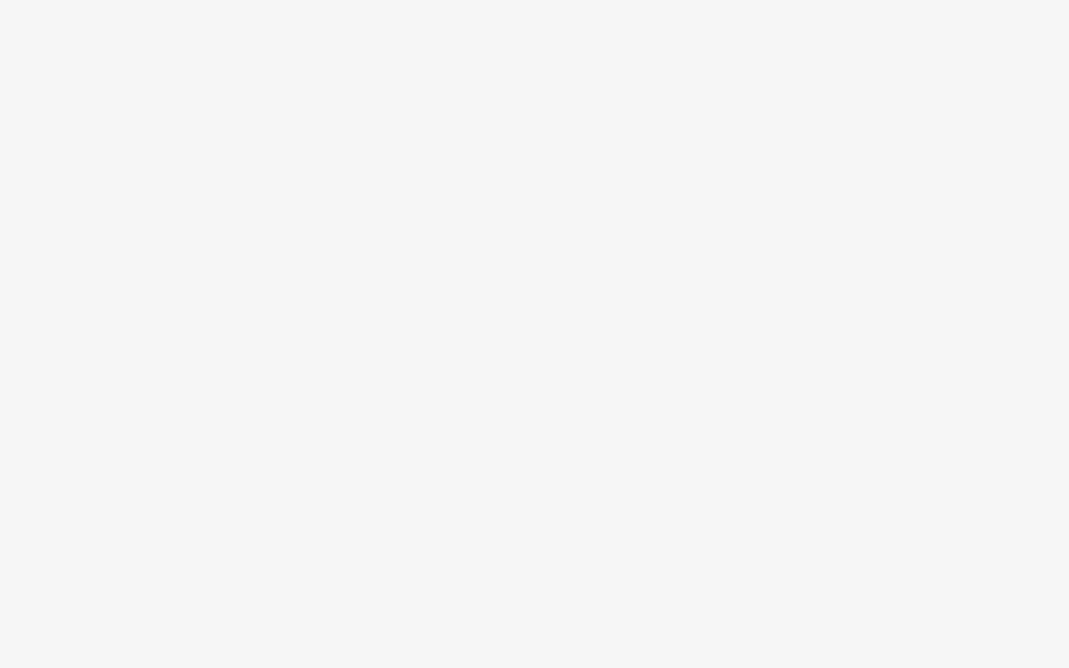
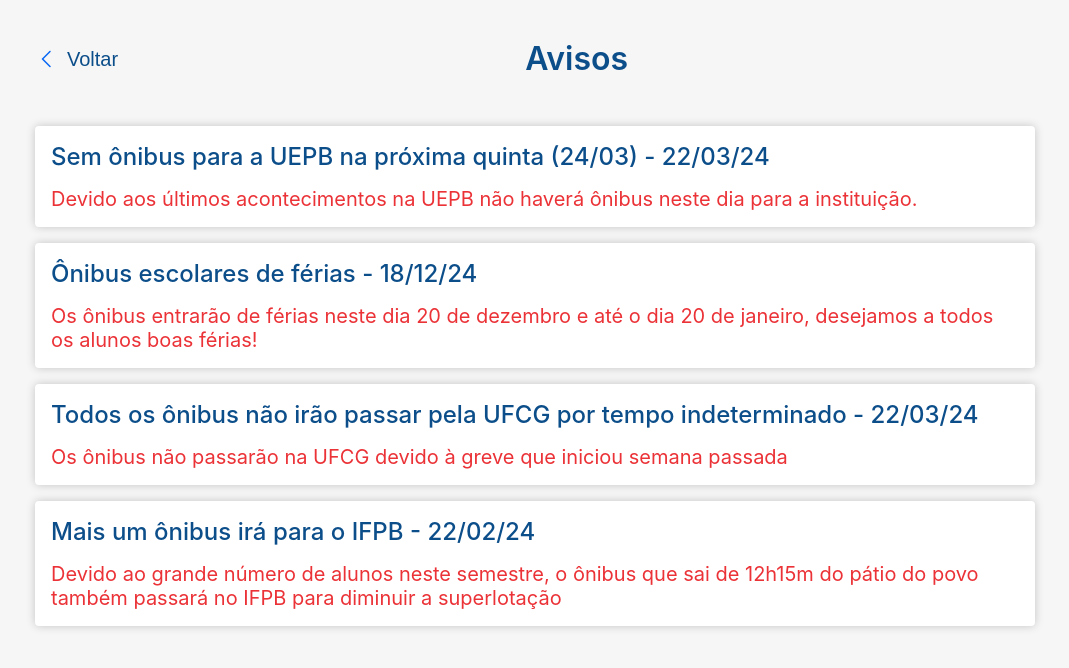
Before and after one commit to Transporte-Escolar-de-Queimadas/steq-front, a React (Create React App) app: page /avisos in a window 1280 px wide. Before the commit this address had no page. Shown: the top 668 px of the page, without its empty margins (105-1174 px from the left). Built offline with nearby package versions, Linux system fonts and the light colour scheme.

Commit message:
Adicionando versão inicial da página avisos e ordenando as rotas pelo horário na Home

```diff
--- /dev/null
+++ b/src/components/Notice/index.js
@@ -0,0 +1,14 @@
+import React, { useRef, useState, useEffect } from 'react';
+import './styles.css';
+
+
+export default function Notice({notice}) {
+
+    return (
+        <div className='notice-content'>
+            <span className ='notice-title-data'> {notice.titulo} - {notice.data} </span>
+            <span className='notice-description'> {notice.descricao}</span>
+
+        </div>
+    )
+}
--- /dev/null
+++ b/src/components/Notice/styles.css
@@ -0,0 +1,23 @@
+.notice-content{
+    background-color: var(--secondary-background);
+    display: flex;
+    flex-direction: column;
+    justify-content: space-between;
+    align-items: flex-start;
+    padding: 16px;
+    border-radius: 4px;
+    box-shadow: 0px 0px 10px 0px rgba(0, 0, 0, 0.2);
+    gap: 16px;
+}
+
+.notice-title-data{
+    font-size: 24px;
+    color: var(--blue);
+    font-weight: 500;
+}
+
+.notice-description{
+    font-size: 20px;
+    color: var(--red);
+    font-weight: 400;
+}
--- a/src/components/Route/index.js
+++ b/src/components/Route/index.js
@@ -6,7 +6,7 @@
 
     return (
         <div className='home-route-content'>
-            <span> {route.localPartida}  </span>
+            <span className='home-route-boarding-place'> {route.localPartida}  </span>
             <span>  {route.horarioSaida} </span>
             <div className='home-route-destinations'>
                 {route.destinos.map(destino => (
--- a/src/components/Route/styles.css
+++ b/src/components/Route/styles.css
@@ -11,9 +11,16 @@
     box-shadow: 0px 0px 10px 0px rgba(0, 0, 0, 0.2);
 }
 
+.home-route-boarding-place{
+    text-align: center;
+    display: flex;
+    width: 160px;
+}
+
 .home-route-destinations{
     display: flex;
     flex-direction: column;
     gap: 4px;
     align-items: center;
+    width: 140px;
 }
--- a/src/pages/Home/index.js
+++ b/src/pages/Home/index.js
@@ -1,59 +1,90 @@
-import { useState } from 'react';
+import { useState, useEffect } from 'react';
 import './styles.css';
 import { login } from "../../service/admin_service";
 import { FontAwesomeIcon } from '@fortawesome/react-fontawesome';
-import { faFilter , faMagnifyingGlass, faSort} from '@fortawesome/free-solid-svg-icons';
+import {faFilter,faMagnifyingGlass, faSort, faLongArrowAltDown, faLongArrowAltUp} from '@fortawesome/free-solid-svg-icons';
 import  Route  from "../../components/Route";
+import { useNavigate } from 'react-router-dom';
 
 function Home() {
     const [requirementSearchActive, setRequirementSearchActive] = useState(false);
     const [searchKeyword, setSearchKeyword] = useState("");
     const [loading, setLoading] = useState(true);
+    const navigate = useNavigate();
 
     const routesData = [
       {
+        id: 1,
         localPartida: 'SóBolos',
-        horarioSaida: '16:45',
+        horarioSaida: '18:00',
         destinos: ['UFCG', 'UEPB', 'UNINASSAU']
       },
       {
+        id: 2,
         localPartida: 'Pátio do povo',
-        horarioSaida: '18:00',
+        horarioSaida: '05:45',
         destinos: ['UFCG', 'UEPB']
       },
       {
+        id: 3,
         localPartida: 'Pátio do povo',
-        horarioSaida: '05:45',
+        horarioSaida: '11:45',
         destinos: ['UFCG', 'IFPB','UEPB', 'UNIFACISA']
       },
       {
+        id: 4,
         localPartida: 'Pátio do povo',
-        horarioSaida: '11:45',
+        horarioSaida: '05:45',
         destinos: ['UNIFACISA', 'IFPB','ESCOLA TERTOLIANO MACIEL']
       },
       {
+        id: 5,
         localPartida: 'Pedra do ligeiro',
         horarioSaida: '16:30',
         destinos: ['UNIFACISA']
       },
     ]
+    const [ascendingOrder, setAscendingOrder] = useState(true);
     const [routes, setRoutes] = useState(routesData);
 
+    useEffect(() => {
+      handleSort(); // Ordenar rotas por padrão
+      setLoading(false);
+    }, []); // Executar apenas uma vez na primeira renderização
+
     const handleSearch = () => {
-
+      setLoading(true);
       const filteredRoutes = routes.filter(route =>
         route.destinos.some(destino =>
           destino.toLowerCase().includes(searchKeyword.toLowerCase())
         ) || route.localPartida.toLowerCase().includes(searchKeyword.toLowerCase())
       );
       setRoutes(filteredRoutes);
+      setLoading(false);
+    };
 
-  };
+    const handleNotice = () => {
+      navigate('avisos');
+    };
 
     const handleEnterKey = (event) => {
       if (event.key === "Enter") {
         handleSearch();
       }
+    };
+
+    const handleSort = () => {
+      setLoading(true);
+      const sortedRoutes = [...routes].sort((a, b) => {
+        const timeA = new Date(`2000-01-01T${a.horarioSaida}`);
+        const timeB = new Date(`2000-01-01T${b.horarioSaida}`);
+
+        return ascendingOrder ? timeA - timeB : timeB - timeA;
+      });
+
+      setAscendingOrder(!ascendingOrder);
+      setRoutes(sortedRoutes);
+      setLoading(false);
     };
 
 
@@ -67,29 +98,32 @@
               type='search'
               placeholder="Buscar destino"
               onBlur={() => setTimeout(() => setRequirementSearchActive(false), 300)}
-              Value={searchKeyword}
+              value={searchKeyword}
               onChange={(event) => setSearchKeyword(event.target.value)}
               onKeyPress={handleEnterKey}
             />
-            <button className="home-search-input-icon" onClick={() => handleSearch()}>
+            <button className='home-search-input-icon' onClick={() => handleSearch()}>
               <FontAwesomeIcon icon= {faMagnifyingGlass} style={{color: '#888888'}} />
             </button>
 
-            <button className="home-filter-input-icon">
+            <button className='home-filter-input-icon'>
               <FontAwesomeIcon icon= {faFilter} style={{color: '#888888'}} />
             </button>
 
-            <button className="home-sort-input-icon" >
+            <button className= 'home-sort-input-icon' >
               <FontAwesomeIcon icon= {faSort} style={{color: '#888888'}} />
             </button>
           </div>
 
-
-          <button class = "home-requirements-search-button"onClick={() => handleSearch()}>
+          <button className= 'home-requirements-search-button' onClick={() => handleSearch()}>
             BUSCAR
           </button>
 
-          <button class = "home-requirements-search_minimized-button"onClick={() => handleSearch()}>
+          <button className = 'home-requirements-notices-button'  onClick={() => handleNotice()}>
+            AVISOS
+          </button>
+
+          <button className = 'home-requirements-search_minimized-button' onClick={() => handleSearch()}>
             <FontAwesomeIcon icon= {faMagnifyingGlass} style={{color: '#888888'}}/>
           </button>
 
@@ -98,18 +132,30 @@
         <div className='home-routes-container'>
           <section className='home-routes-titles'>
             <span> Local de embarque </span>
-            <span> Horário de saída </span>
-            <span> Destinos </span>
+            <span>
+              Horário de saída
+
+              <button className='home-sort-title-icon' onClick={handleSort}>
+                <FontAwesomeIcon icon={ascendingOrder ? faLongArrowAltUp : faLongArrowAltDown } style={{ color: '#0C4E8A'}} />
+              </button>
+
+            </span>
+            <span className='home-routes-titles-destination'> Destinos </span>
           </section>
+
           {
+          loading ? (
+            <div className="loading">Carregando...</div>
+          ) : (
             routes.map(route => {
               return (
-                  <Route route={route} />
+                  <Route key={route.id} route={route} />
               )
             })
-          }
+          )}
 
         </div>
+
       </div>
     );
   }
--- a/src/pages/Notices/index.js
+++ b/src/pages/Notices/index.js
@@ -0,0 +1,84 @@
+import { useState } from 'react';
+import './styles.css';
+import { login } from "../../service/admin_service";
+import { FontAwesomeIcon } from '@fortawesome/react-fontawesome';
+import { faFilter , faMagnifyingGlass, faSort} from '@fortawesome/free-solid-svg-icons';
+import  Route  from "../../components/Route";
+import  Notice  from "../../components/Notice";
+import { useNavigate } from 'react-router-dom';
+import BackIcon from "../../assets/BackIcon.svg";
+
+function Notices() {
+    const [requirementSearchActive, setRequirementSearchActive] = useState(false);
+    const [searchKeyword, setSearchKeyword] = useState("");
+    const [loading, setLoading] = useState(true);
+    const navigate = useNavigate();
+
+    const noticesData = [
+      {
+        id: 1,
+        titulo: 'Sem ônibus para a UEPB na próxima quinta (24/03)',
+        data: '22/03/24',
+        descricao: 'Devido aos últimos acontecimentos na UEPB não haverá ônibus neste dia para a instituição.'
+      },
+      {
+        id: 2,
+        titulo: 'Ônibus escolares de férias',
+        data: '18/12/24',
+        descricao: 'Os ônibus entrarão de férias neste dia 20 de dezembro e até o dia 20 de janeiro, desejamos a todos os alunos boas férias!'
+      },
+      {
+        id: 3,
+        titulo: 'Todos os ônibus não irão passar pela UFCG por tempo indeterminado',
+        data: '22/03/24',
+        descricao: 'Os ônibus não passarão na UFCG devido à greve que iniciou semana passada'
+      },
+      {
+        id: 4,
+        titulo: 'Mais um ônibus irá para o IFPB',
+        data: '22/02/24',
+        descricao: 'Devido ao grande número de alunos neste semestre, o ônibus que sai de 12h15m do pátio do povo também passará no IFPB para diminuir a superlotação'
+      },
+    ]
+
+    const [notices, setNotices] = useState(noticesData);
+
+    const handleNotice = () => {
+      navigate('avisos');
+    };
+
+    function goBackToPreviousPage() {
+      navigate("/");
+    }
+
+    return (
+      <div className='notices-container'>
+        <section className = 'notices-header'>
+          <button
+            className="back_button"
+            onClick={() => goBackToPreviousPage()}
+          >
+            <img src={BackIcon} alt="Ícone de Voltar" />
+            <span>Voltar</span>
+          </button>
+
+          <span className='notices-title'> Avisos </span>
+        </section>
+
+        <div className='notices-content'>
+
+          {
+            notices.map(notice => {
+              return (
+                  <Notice key = {notice.id} notice={notice} />
+              )
+            })
+          }
+
+        </div>
+
+      </div>
+    );
+  }
+
+  export default Notices;
--- a/src/pages/Notices/styles.css
+++ b/src/pages/Notices/styles.css
@@ -0,0 +1,52 @@
+.notices-container{
+    display: flex;
+    flex-direction: column;
+    gap: 48px;
+    padding: 40px;
+    justify-content: center;
+    align-items: center;
+}
+
+.notices-header {
+    display: flex;
+    flex-direction: row;
+    justify-content: space-between;
+    width: 100%;
+    max-width: 1000px;
+  }
+
+.back_button {
+    width: fit-content;
+    border: none;
+    background: transparent;
+    gap: 8px;
+    display: flex;
+    align-items: center;
+    color: var(--blue);
+    font-size: 20px;
+    font-style: normal;
+    font-weight: 500;
+    line-height: normal;
+}
+
+.notices-title{
+    font-weight: 600;
+    font-size: 32px;
+    line-height: 38px;
+    color: var(--blue);
+    margin: 0 auto; /* Isso centraliza o título horizontalmente */
+}
+
+.notices-content{
+    display: flex;
+    flex-direction: column;
+    gap: 16px;
+    width: 100%;
+    max-width: 1000px;
+}
+
+@media (max-width: 1023px) {
+    .back_button span {
+      display: none;
+    }
+}
--- a/src/routes.js
+++ b/src/routes.js
@@ -4,6 +4,7 @@
 import Login from "./pages/Login";
 import Home from "./pages/Home";
 import AdminHome from "./pages/AdminHome";
+import Notices from "./pages/Notices";
 
 
 export default function AppRoutes() {
@@ -13,6 +14,7 @@
           <Route path="/" element={<Home />} />
           <Route path="/administrador" element={<Login />} />
           <Route path="/administrador/home" element={<AdminHome />} />
+          <Route path="/avisos" element={<Notices />} />
         </Routes>
       </BrowserRouter>
     );
```
Also changed, not shown: src/pages/Home/styles.css (+43 -0 lines), src/assets/BackIcon.svg (added).
